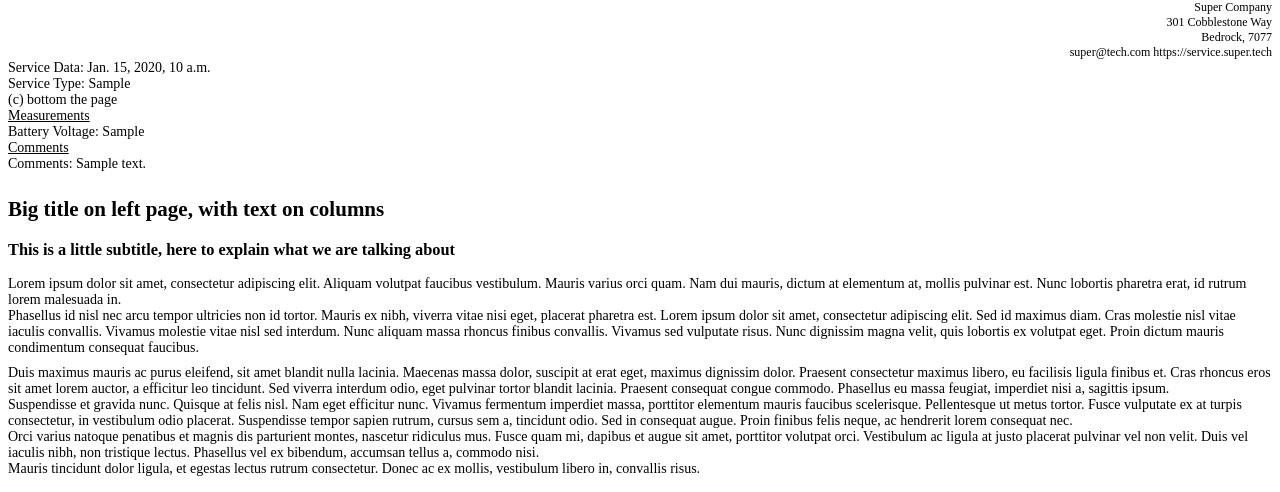
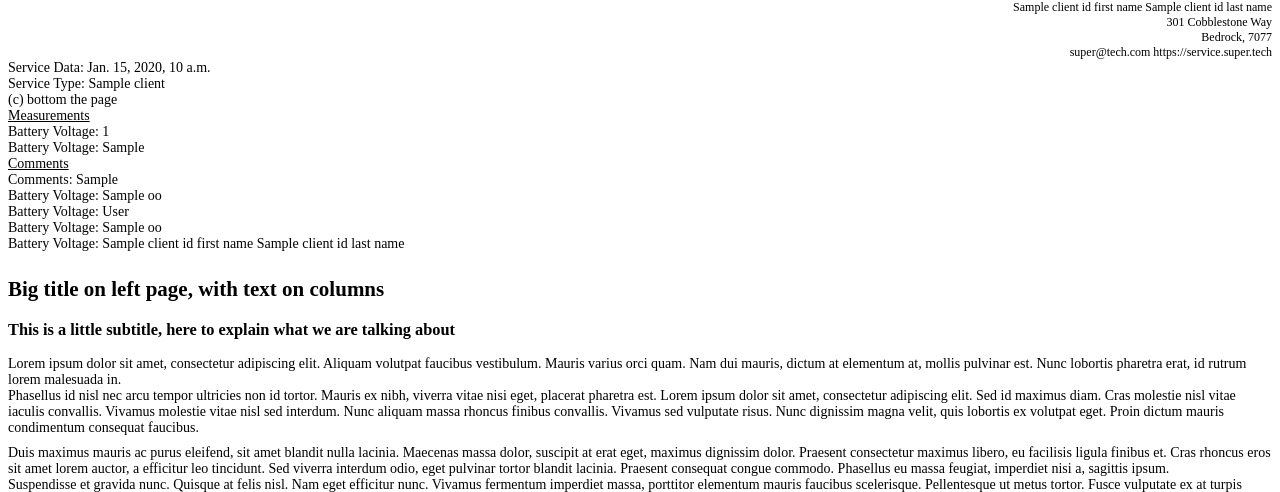
Before and after one commit to rogerhendricks/oos_django, a Django app: template client_oos/clients/templates/clients/pdf/service_render.html in a window 1280 px wide. Shown: the part 39-531 px from the top of the page. Run offline with Django 3.2, Linux system fonts and the light colour scheme; the template is opened without the code that fills it: most values are stand-ins (such as "Sample title", 1, 10 or a date in 2020).

Commit message:
Got pdf details woking with service and patient
Got pdf details woking with service and patient

```diff
--- a/client_oos/clients/templates/clients/oos_detail.html
+++ b/client_oos/clients/templates/clients/oos_detail.html
@@ -73,8 +73,6 @@
 <div>
 <a class="btn btn-secondary" href="{% url 'client:service' oos.client_id %}">Back to Services</a>
 <a class="btn btn-secondary" href="{% url 'client:service_update' oos.pk %}">Update</a>
-<a href="/media/{{ oos.oos_file }}" target="_blank" class="btn btn-primary">Download The PDF</a>
-<a href="{{ oos.service_file }}" target="_blank" class="btn btn-primary">Download The B PDF</a>
 <a class="btn btn-primary" href="{% url 'client:service_pdf' oos.pk %}">PDF</a>
 <a class="btn btn-primary" href="{% url 'client:html' oos.pk %}">html</a>
 <button type="button" class="btn btn-danger" data-toggle="modal" data-target="#deleteModal">Delete</button>
--- a/client_oos/clients/templates/clients/pdf/service_render.html
+++ b/client_oos/clients/templates/clients/pdf/service_render.html
@@ -87,7 +87,7 @@
 
                 </div>
                 <div class="address">
-                        Super Company<br>
+                        {{client_id__first_name}} {{ client_id__last_name }}<br>
                         301 Cobblestone Way<br>
                         Bedrock, 7077<br>
                         super@tech.com
@@ -95,7 +95,7 @@
                 </div>
                 <p id="header_data">
                     Service Data: {{oos_date}}<br>
-                    Service Type: {{oos_type}} <br>
+                    Service Type: {{ client }} <br>
                 </p>
         </div>
 
@@ -108,12 +108,17 @@
                 <div class="row">
                     <div class="column">
                     <span><u>Measurements</u></span><br>
-                    Battery Voltage: {{ batt_volt }}<br/>
+                        Battery Voltage: {{ client_id }}<br/>
+                        Battery Voltage: {{ batt_volt }}<br/>
                     </div>
 
                     <div class="column" >
                     <span><u>Comments</u></span><br>
-                    Comments: {{ content }}<br/>
+                        Comments: {{ oos_type }}<br/>
+                        Battery Voltage: {{ oos.client__last_name }}<br/>
+                        Battery Voltage: {{ last_name }}<br/>
+                        Battery Voltage: {{ oos.client_id__last_name }}<br/>
+                        Battery Voltage: {{client_id__first_name}} {{ client_id__last_name }}<br/>
                     </div>
                 </div>
             <hr class='hrItem' />
--- a/client_oos/clients/templates/clients/services_index.html
+++ b/client_oos/clients/templates/clients/services_index.html
@@ -46,7 +46,7 @@
                         </div>
                         <div class="row">
                                 <div class="col">
-                                <a class="btn btn-secondary" href="{% url 'client:service_detail' service.pk %}">Details</a>
+                                    <a class="btn btn-secondary" href="{% url 'client:service_detail' service.pk %}">Details</a>
                                 </div>
                         </div>
                 </div>
```
Also changed, not shown: client_oos/clients/views.py (+6 -9 lines), client_oos/clients/untitled.txt (added), 2 other files.
